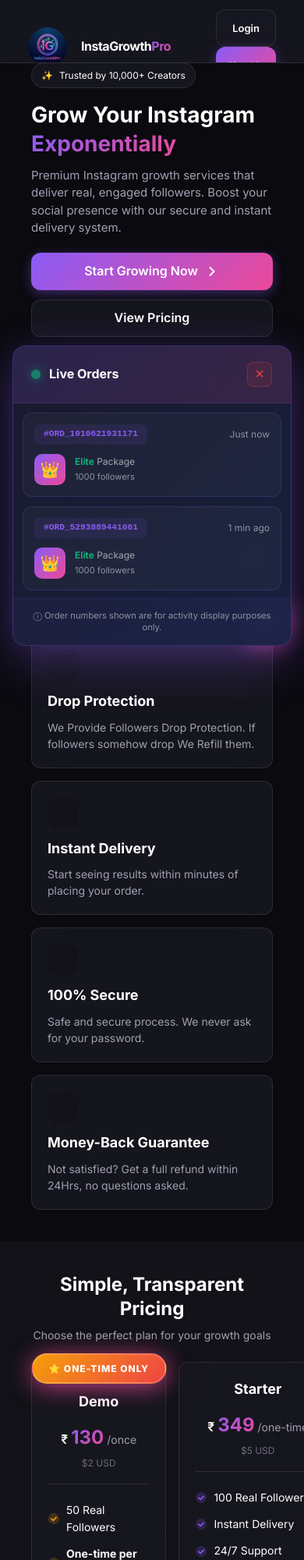
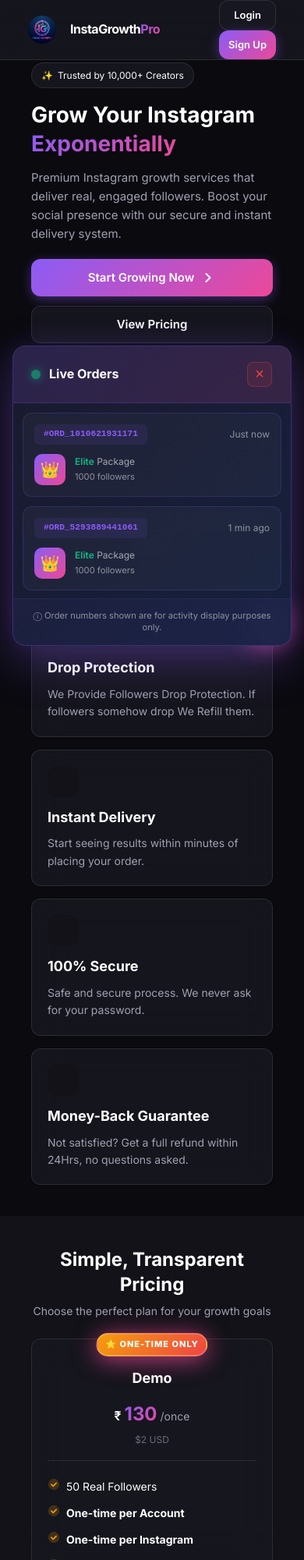
Before and after one commit to Patu-Codes/instagrowthpro, a website: page web/index.html in a window 390 px wide. Shown: the top 2000 px of the page at 78% size. Drawn offline with Linux system fonts and the light colour scheme; no server answers.

Commit message:
Mobile override added

```diff
--- a/web/mobile-override.css
+++ b/web/mobile-override.css
@@ -1,35 +1,64 @@
-/* ===== COMPREHENSIVE MOBILE FIX (max-width: 768px) ===== */
+/* ========================================
+   MOBILE-FIRST ARCHITECTURE
+   Target: 360px - 768px screens
+   Strategy: Column layouts, responsive units, zero overflow
+   ======================================== */
+
 @media (max-width: 768px) {
 
-    /* GLOBAL RESETS */
-    * {
+    /* ===== GLOBAL MOBILE RESET ===== */
+    *,
+    *::before,
+    *::after {
+        box-sizing: border-box !important;
         max-width: 100vw;
     }
 
-    html,
+    html {
+        overflow-x: hidden !important;
+        max-width: 100vw;
+        width: 100%;
+        font-size: 16px;
+    }
+
     body {
         overflow-x: hidden !important;
         max-width: 100vw;
         width: 100%;
+        margin: 0;
+        padding: 0;
+        font-size: 16px;
+        line-height: 1.6;
     }
 
+    /* ===== CONTAINER SYSTEM ===== */
     .container {
-        max-width: 100%;
-        width: 100%;
+        width: 100% !important;
+        max-width: 100vw !important;
+        margin: 0 auto;
         padding: 0 20px;
     }
 
-    /* NAVBAR */
+    /* ===== NAVBAR ===== */
     .navbar {
         width: 100%;
+        max-width: 100vw;
         height: auto;
-        padding: 12px 0;
+        padding: 10px 0;
+        position: fixed;
+        overflow-x: hidden;
     }
 
     .nav-content {
         width: 100%;
+        max-width: 100%;
         padding: 0 16px;
+        display: flex;
+        flex-direction: row;
         flex-wrap: nowrap;
+        justify-content: space-between;
+        align-items: center;
+        gap: 12px;
     }
 
     .nav-links {
@@ -37,33 +66,47 @@
     }
 
     .logo {
+        display: flex;
+        align-items: center;
         gap: 8px;
         flex-shrink: 0;
+        max-width: 60%;
+    }
+
+    .logo img {
+        height: 36px !important;
+        width: auto;
+        max-width: 36px;
     }
 
     .logo svg {
-        width: 28px;
-        height: 28px;
-        animation: none;
+        width: 24px;
+        height: 24px;
+        animation: none !important;
     }
 
     .logo-text {
-        font-size: 16px;
+        font-size: 16px !important;
         white-space: nowrap;
+        overflow: hidden;
+        text-overflow: ellipsis;
     }
 
     .navbar .btn {
-        padding: 8px 14px;
-        font-size: 13px;
+        padding: 8px 12px !important;
+        font-size: 13px !important;
         white-space: nowrap;
+        min-height: auto;
+        height: auto;
     }
 
-    /* HERO SECTION */
+    /* ===== HERO SECTION ===== */
     .hero {
         width: 100%;
+        max-width: 100vw;
         min-height: auto;
         padding: 80px 0 40px;
-        overflow-x: hidden;
+        overflow-x: hidden !important;
     }
 
     .hero-content {
@@ -73,28 +116,38 @@
         text-align: left;
     }
 
+    .badge {
+        display: inline-flex;
+        align-items: center;
+        gap: 6px;
+        padding: 6px 12px;
+        font-size: 12px;
+        margin-bottom: 16px;
+        max-width: 100%;
+        white-space: nowrap;
+    }
+
     .hero-title {
         font-size: 28px !important;
-        line-height: 1.3;
-        margin-bottom: 12px;
+        line-height: 1.3 !important;
+        margin-bottom: 14px;
         word-wrap: break-word;
+        overflow-wrap: break-word;
+        max-width: 100%;
     }
 
     .hero-subtitle {
         font-size: 15px !important;
-        line-height: 1.5;
+        line-height: 1.6 !important;
         margin-bottom: 20px;
+        max-width: 100%;
     }
 
-    .badge {
-        font-size: 12px;
-        padding: 6px 12px;
-        margin-bottom: 16px;
-    }
-
-    /* CTA BUTTONS */
+    /* Hero CTA Buttons */
     .hero-cta {
         width: 100%;
+        max-width: 100%;
+        display: flex;
         flex-direction: column !important;
         gap: 12px;
         margin-bottom: 24px;
@@ -102,80 +155,97 @@
 
     .hero-cta .btn {
         width: 100% !important;
-        max-width: 100%;
+        max-width: 100% !important;
         height: 48px;
+        min-height: 48px;
         padding: 0 20px;
         font-size: 16px;
+        display: flex;
+        align-items: center;
         justify-content: center;
+        text-align: center;
     }
 
-    /* HERO STATS */
+    /* Hero Stats */
     .hero-stats {
         width: 100%;
+        max-width: 100%;
+        display: flex;
         flex-direction: row;
         flex-wrap: wrap;
-        padding: 16px;
+        justify-content: space-around;
+        padding: 16px 12px;
         gap: 16px;
     }
 
     .stat-item {
-        flex: 1 1 auto;
-        min-width: calc(50% - 8px);
+        flex: 1 1 calc(33.333% - 12px);
+        min-width: 80px;
+        text-align: center;
     }
 
     .stat-value {
         font-size: 20px !important;
+        font-weight: 700;
     }
 
     .stat-label {
         font-size: 12px !important;
+        margin-top: 4px;
     }
 
     .stat-divider {
         display: none !important;
     }
 
-    /* GRADIENT ORBS - DISABLE */
+    /* Disable background orbs */
     .gradient-orb,
     .orb-1,
     .orb-2,
-    .orb-3 {
+    .orb-3,
+    .hero-bg {
         display: none !important;
     }
 
-    /* SECTIONS */
+    /* ===== SECTIONS ===== */
     .features,
     .pricing,
     .cta {
         width: 100%;
+        max-width: 100vw;
         padding: 40px 0;
-        overflow-x: hidden;
+        overflow-x: hidden !important;
     }
 
     .section-header {
         width: 100%;
+        max-width: 100%;
         padding: 0 20px;
         margin-bottom: 24px;
+        text-align: center;
     }
 
     .section-title {
         font-size: 24px !important;
-        line-height: 1.3;
+        line-height: 1.3 !important;
         margin-bottom: 8px;
+        word-wrap: break-word;
     }
 
     .section-subtitle {
         font-size: 14px !important;
-        line-height: 1.5;
+        line-height: 1.6 !important;
     }
 
-    /* PRICING GRID */
+    /* ===== PRICING GRID (CRITICAL) ===== */
     .pricing-grid {
-        grid-template-columns: 1fr !important;
+        width: 100% !important;
+        max-width: 100% !important;
+        display: flex !important;
+        flex-direction: column !important;
         gap: 16px;
-        width: 100%;
         padding: 0 20px;
-        max-width: 100%;
+        grid-template-columns: none !important;
     }
 
     .pricing-card {
@@ -186,11 +256,27 @@
         border-radius: 12px;
         border-width: 1px;
         box-shadow: 0 1px 3px rgba(0, 0, 0, 0.1) !important;
+        position: relative;
+        overflow: visible;
     }
 
     .pricing-card:hover {
         transform: none !important;
         box-shadow: 0 1px 3px rgba(0, 0, 0, 0.1) !important;
+    }
+
+    .pricing-card-popular {
+        background: rgba(139, 92, 246, 0.08);
+        border-color: rgba(139, 92, 246, 0.3);
+    }
+
+    .popular-badge,
+    .plan-badge,
+    .demo-badge {
+        font-size: 11px !important;
+        padding: 4px 10px !important;
+        top: -8px !important;
+        white-space: nowrap;
     }
 
     .pricing-header {
@@ -199,16 +285,19 @@
     }
 
     .plan-name {
-        font-size: 18px;
+        font-size: 18px !important;
         margin-bottom: 12px;
     }
 
     .plan-price {
+        display: flex;
+        align-items: baseline;
+        justify-content: center;
         gap: 4px;
     }
 
     .plan-price .currency {
-        font-size: 16px;
+        font-size: 16px !important;
     }
 
     .plan-price .amount {
@@ -216,11 +305,11 @@
     }
 
     .plan-price .period {
-        font-size: 14px;
+        font-size: 14px !important;
     }
 
     .plan-price-usd {
-        font-size: 12px;
+        font-size: 12px !important;
     }
 
     .pricing-features {
@@ -228,35 +317,44 @@
     }
 
     .feature-item {
+        display: flex;
+        align-items: flex-start;
+        gap: 8px;
         padding: 6px 0;
         font-size: 14px;
-        gap: 8px;
     }
 
     .feature-item svg {
-        width: 16px;
-        height: 16px;
+        width: 16px !important;
+        height: 16px !important;
         flex-shrink: 0;
     }
 
-    .popular-badge {
-        font-size: 11px;
-        padding: 4px 10px;
+    .pricing-card .btn {
+        width: 100% !important;
+        max-width: 100% !important;
+        height: 48px;
+        font-size: 16px;
     }
 
-    /* FEATURES GRID */
+    /* ===== FEATURES GRID ===== */
     .features-grid {
-        grid-template-columns: 1fr !important;
+        width: 100% !important;
+        max-width: 100% !important;
+        display: flex !important;
+        flex-direction: column !important;
         gap: 16px;
-        width: 100%;
         padding: 0 20px;
+        grid-template-columns: none !important;
     }
 
     .feature-card {
         width: 100% !important;
+        max-width: 100% !important;
         padding: 20px;
         box-shadow: 0 1px 3px rgba(0, 0, 0, 0.1) !important;
         animation: none !important;
+        border-radius: 12px;
     }
 
     .feature-card:hover {
@@ -278,6 +376,7 @@
 
     .feature-card:hover .feature-icon {
         transform: none !important;
+        filter: none !important;
     }
 
     .feature-title {
@@ -287,13 +386,15 @@
 
     .feature-description {
         font-size: 14px !important;
-        line-height: 1.5;
+        line-height: 1.6;
     }
 
-    /* CTA SECTION */
+    /* ===== CTA SECTION ===== */
     .cta-content {
         width: 100%;
+        max-width: 100%;
         padding: 24px 20px;
+        text-align: center;
     }
 
     .cta-title {
@@ -306,7 +407,7 @@
         margin-bottom: 20px;
     }
 
-    /* BUTTONS GLOBAL */
+    /* ===== BUTTONS GLOBAL ===== */
     .btn {
         width: 100%;
         max-width: 100%;
@@ -317,38 +418,56 @@
         display: flex;
         align-items: center;
         justify-content: center;
+        text-align: center;
         white-space: nowrap;
+        overflow: hidden;
+        text-overflow: ellipsis;
     }
 
     .btn-large {
-        height: 48px;
-        font-size: 15px;
+        height: 48px !important;
+        font-size: 15px !important;
+    }
+
+    .btn-block {
+        width: 100% !important;
     }
 
     .btn::before {
         display: none !important;
     }
 
-    .btn:hover {
+    .btn:hover,
+    .btn-primary:hover,
+    .btn-secondary:hover,
+    .btn-outline:hover {
         transform: none !important;
     }
 
-    /* FOOTER */
+    /* ===== FOOTER ===== */
     .footer {
         width: 100%;
+        max-width: 100vw;
         padding: 32px 0 24px;
         overflow-x: hidden;
     }
 
     .footer-content {
         width: 100%;
+        max-width: 100%;
+        display: flex;
         flex-direction: column;
         text-align: center;
         gap: 20px;
         padding: 0 20px;
     }
 
+    .footer-brand {
+        width: 100%;
+    }
+
     .footer-links {
+        display: flex;
         flex-wrap: wrap;
         justify-content: center;
         gap: 16px;
@@ -367,8 +486,21 @@
         font-size: 14px;
     }
 
+    .footer-column ul {
+        list-style: none;
+        padding: 0;
+    }
+
+    .footer-column ul li {
+        margin-bottom: 8px;
+    }
+
     .footer-column ul li a {
         font-size: 13px;
+    }
+
+    .footer-tagline {
+        font-size: 14px;
     }
 
     .footer-bottom {
@@ -376,10 +508,11 @@
         padding-top: 16px;
     }
 
-    /* DISABLE ANIMATIONS */
+    /* ===== DISABLE ANIMATIONS ===== */
     .badge-icon,
     .gradient-text,
-    .logo svg {
+    .logo svg,
+    .animate-glow {
         animation: none !important;
     }
 
@@ -387,41 +520,74 @@
         background-size: 100% 100%;
     }
 
-    /* PREVENT OVERFLOW */
+    /* Disable heavy effects */
+    @keyframes gentlePulse {
+
+        0%,
+        100% {
+            box-shadow: 0 1px 3px rgba(0, 0, 0, 0.1);
+        }
+    }
+
+    @keyframes iconGlow {
+
+        0%,
+        100% {
+            filter: none;
+        }
+    }
+
+    @keyframes float {
+
+        0%,
+        100% {
+            transform: none;
+        }
+    }
+
+    /* ===== PREVENT OVERFLOW ===== */
     .hero,
     .pricing,
     .features,
     .cta,
     .footer,
-    .navbar {
+    .navbar,
+    section,
+    main,
+    article,
+    aside {
         overflow-x: hidden !important;
         max-width: 100vw !important;
     }
 
-    /* FORCE WRAPPING */
-    .nav-content,
-    .hero-cta,
-    .hero-stats,
-    .footer-links {
-        flex-wrap: wrap !important;
-    }
-
-    /* TEXT OVERFLOW */
+    /* ===== TEXT HANDLING ===== */
     h1,
     h2,
     h3,
+    h4,
+    h5,
+    h6,
     p,
-    span {
+    span,
+    a,
+    div {
         word-wrap: break-word;
         overflow-wrap: break-word;
+        hyphens: auto;
     }
 
-    /* CHAT WIDGET FIX */
+    /* ===== RESPONSIVE IMAGES ===== */
+    img {
+        max-width: 100% !important;
+        height: auto !important;
+    }
+
+    /* ===== CHAT WIDGET ===== */
     #chat-widget-button {
         bottom: 20px !important;
         right: 20px !important;
-        width: 56px;
-        height: 56px;
+        width: 56px !important;
+        height: 56px !important;
         z-index: 999;
     }
 
@@ -430,11 +596,20 @@
         right: 20px !important;
         left: 20px !important;
         width: auto !important;
-        max-width: calc(100vw - 40px);
+        max-width: calc(100vw - 40px) !important;
         max-height: 70vh;
     }
 
-    /* SCROLLBAR HIDE */
+    /* ===== UTILITY CLASSES ===== */
+    .hide-scrollbar {
+        scrollbar-width: none;
+        -ms-overflow-style: none;
+    }
+
+    .hide-scrollbar::-webkit-scrollbar {
+        display: none;
+    }
+
     .pricing-card .hide-scrollbar {
         max-height: 200px !important;
     }
```
